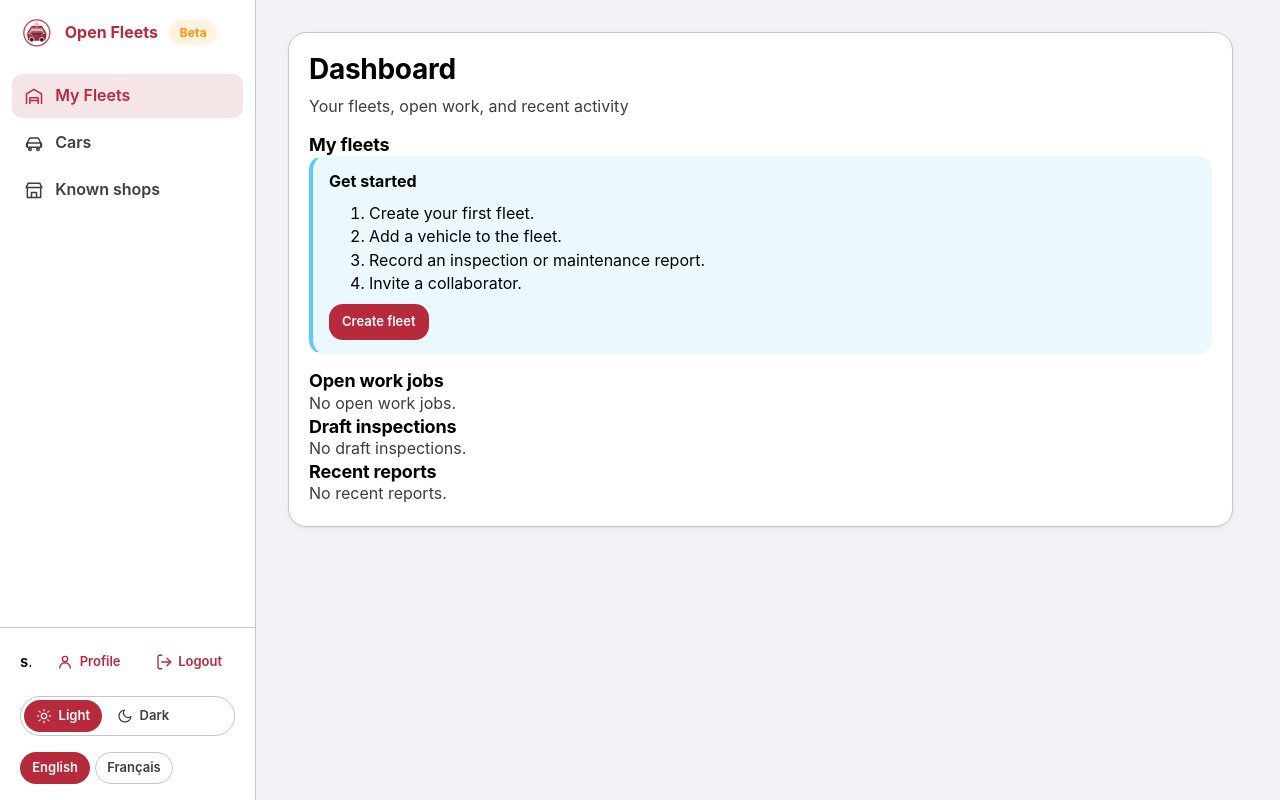
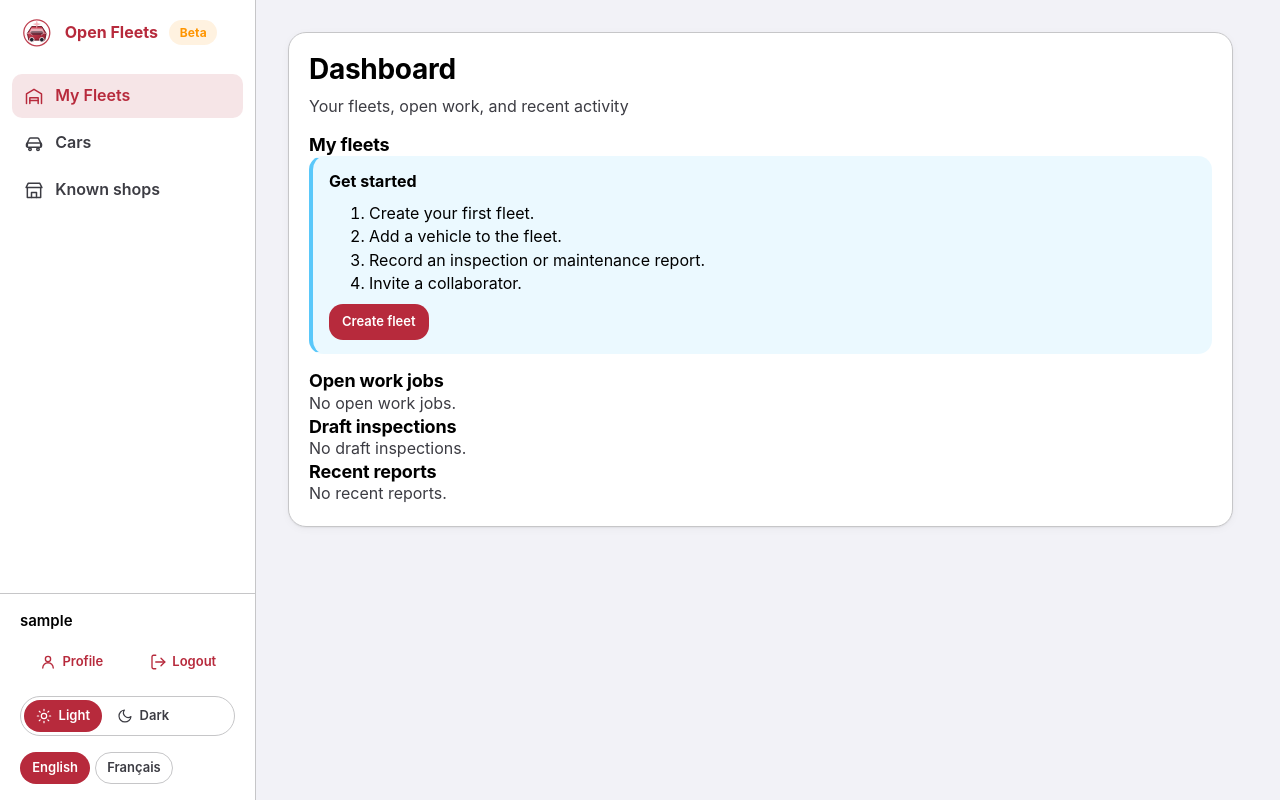
Before and after one commit to JeffLabonte/open-car-fleet, a Django app: page / in a window 1280 px wide. Run offline with Django 5.2, Linux system fonts and the light colour scheme; the visitor is signed in with stand-in values (Sample User, id 1); data that the repository does not hold is empty; parts of the project's set-up code (start-up, migrations or seed data) failed here and were passed over.

Commit message:
Show username above account actions
Co-authored-by: Copilot <223556219+Copilot@users.noreply.github.com>

```diff
--- a/src/shop/static/shop/css/layout.css
+++ b/src/shop/static/shop/css/layout.css
@@ -215,14 +215,15 @@
 }
 
 .app-user {
-  display: flex;
-  align-items: center;
-  justify-content: space-between;
+  display: grid;
   gap: var(--space-3);
+  justify-items: stretch;
   min-width: 0;
 }
 
 .app-user__name {
+  display: block;
+  width: 100%;
   overflow: hidden;
   text-overflow: ellipsis;
   white-space: nowrap;
@@ -234,7 +235,20 @@
   display: flex;
   align-items: center;
   gap: var(--space-2);
-  flex-shrink: 0;
+  flex-wrap: wrap;
+}
+
+.app-user__actions .button {
+  flex: 1 1 auto;
+}
+
+.app-user__actions form {
+  display: flex;
+  flex: 1 1 auto;
+}
+
+.app-user__actions form .button {
+  width: 100%;
 }
 
 .app-main {
--- a/src/shop/templates/shop/partials/_nav.html
+++ b/src/shop/templates/shop/partials/_nav.html
@@ -83,7 +83,7 @@
       <span>{% translate 'Account' %}</span>
     </summary>
     <div class="app-tab__panel">
-      <p class="app-tab__username">{{ request.user.email|default:request.user.username }}</p>
+      <p class="app-tab__username">{{ request.user.display_name|default:request.user.username }}</p>
       <a class="button is-light is-fullwidth" href="{% url 'shop-profile' %}" data-testid="nav-profile-mobile">
         {% include 'shop/partials/_icon.html' with name='user' %}
         <span>{% translate 'Profile' %}</span>
```
Also changed, not shown: src/shop/tests/test_profile.py (+30 -0 lines).
